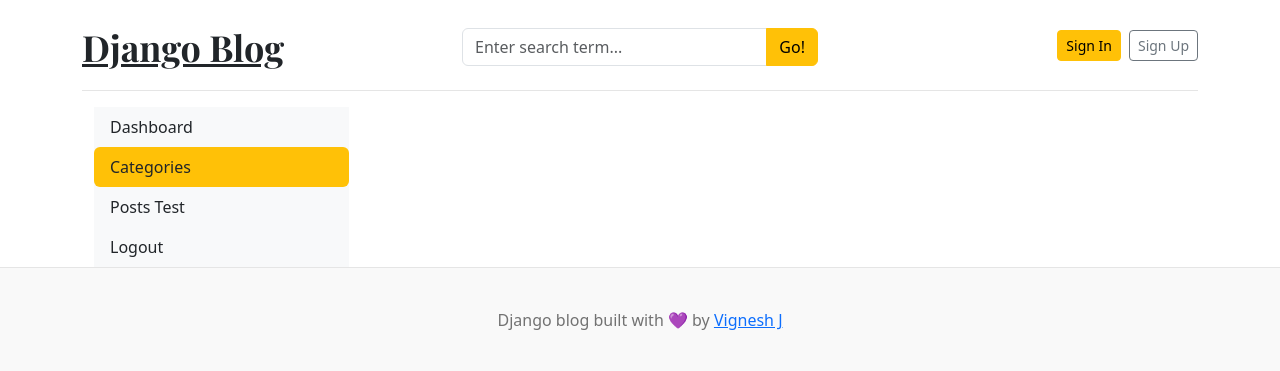
After one commit to Vignesh21J/Blog_Application_User_Roles_Based, a Django app: page /dashboard/categories/ in a window 1280 px wide. The commit adds this page. Shown: the top 371 px of the page. Run offline with Django 5.2, Linux system fonts and the light colour scheme; data that the repository does not hold is empty; parts of the project's set-up code (start-up, migrations or seed data) failed here and were passed over.

Commit message:
feat: dynamic sidebar outline

```diff
--- a/dashboards/urls.py
+++ b/dashboards/urls.py
@@ -3,4 +3,5 @@ from . import views
 
 urlpatterns = [
     path('', views.dashboard, name='dashboard'),
+    path('categories/', views.categories, name='categories'),
 ]
--- a/dashboards/views.py
+++ b/dashboards/views.py
@@ -17,3 +17,6 @@ def dashboard(request):
     }
 
     return render(request, 'dashboard/dashboard.html', context)
+
+def categories(request):
+    return render(request, 'dashboard/categories.html')
--- /dev/null
+++ b/templates/dashboard/categories.html
@@ -0,0 +1,18 @@
+{% extends 'base.html' %}
+
+{% block content %}
+
+    <div class="container">
+        <div class="row">
+            <!-- Left Sidebar -->
+
+            {% include "dashboard/sidebar.html" %}
+
+            <!-- Right Sidebar -->
+             <div class="col-md-9">
+
+             </div>
+        </div>
+    </div>
+
+{% endblock content %}
--- /dev/null
+++ b/templates/dashboard/sidebar.html
@@ -0,0 +1,8 @@
+<div class="col-md-3">
+    <div class="nav flex-column nav-pills bg-light" aria-orientation="vertical">
+        <a href="{% url 'dashboard' %}" class="nav-link text-dark {% if '/dashboard/' == request.path %}bg-warning{% endif %}">Dashboard</a>
+        <a href="{% url 'categories' %}" class="nav-link text-dark {% if '/categories/' in request.path %}bg-warning{% endif %}">Categories</a>
+        <a href="" class="nav-link text-dark">Posts Test</a>
+        <a href="" class="nav-link text-dark">Logout</a>
+    </div>
+</div>
```
Also changed, not shown: templates/dashboard/dashboard.html (+2 -8 lines).
